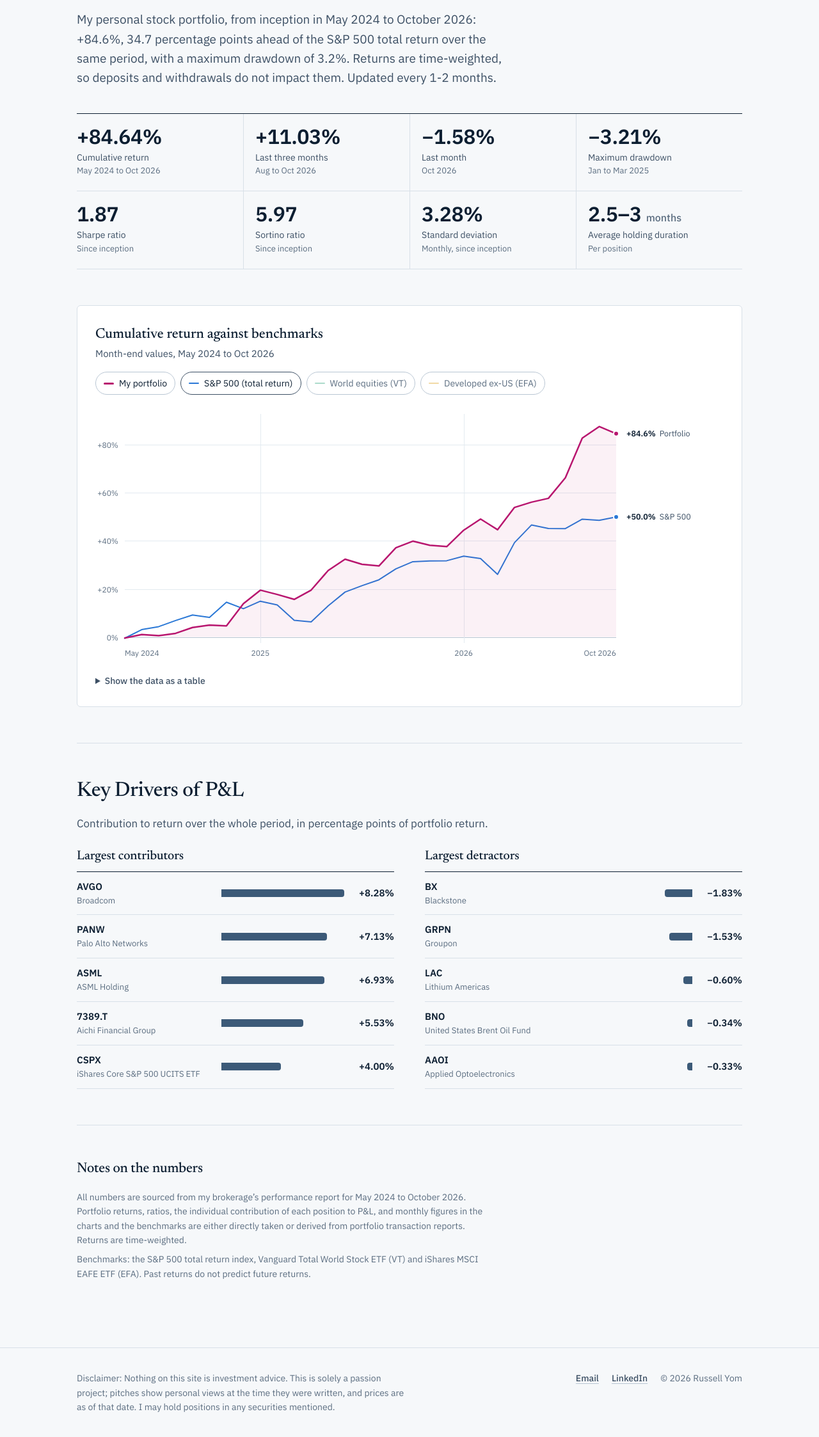
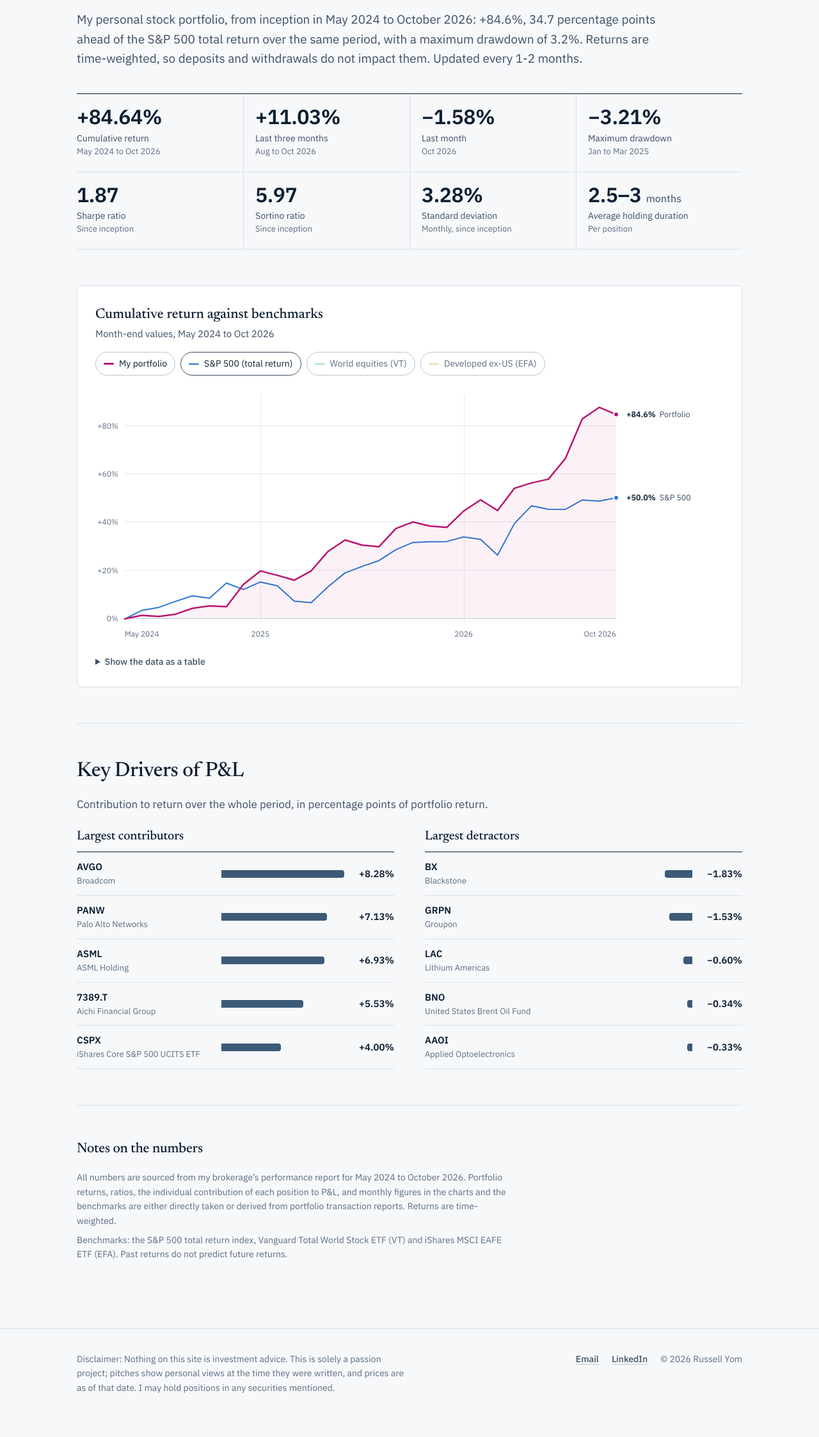
Before and after one commit to russayz/russayz.github.io, a plain HTML site: page track-record/index.html in a window 1280 px wide. Shown: the part 204-2450 px from the top of the page at 64% size. Drawn offline with Linux system fonts and the light colour scheme.

Commit message:
Widen text blocks site-wide to about 80 characters per line
Co-Authored-By: Claude Opus 5.5 <noreply@anthropic.com>
Claude-Session: https://claude.ai/code/session_012NfHhAEL8ESmMEtp1NNRZ8

```diff
--- a/assets/css/site.css
+++ b/assets/css/site.css
@@ -66,7 +66,7 @@
   --serif: "Newsreader", "Iowan Old Style", "Palatino Linotype", Georgia, serif;
   --sans: "IBM Plex Sans", "Helvetica Neue", Arial, system-ui, sans-serif;
 
-  --measure: 66ch;
+  --measure: 80ch;
   --wrap: 1120px;
   --gutter: clamp(20px, 4vw, 40px);
   --radius: 6px;
@@ -282,7 +282,7 @@ tbody tr:last-child td { border-bottom: 0; }
 .research-body h3 { margin-top: 12px; font-size: clamp(24px, 2.4vw, 30px); }
 .research-body h3 a { text-decoration: none; }
 .research-body h3 a:hover { color: var(--ink); text-decoration: underline; text-decoration-color: var(--accent); text-decoration-thickness: 2px; }
-.research-dek { margin-top: 10px; color: var(--ink-2); max-width: 58ch; }
+.research-dek { margin-top: 10px; color: var(--ink-2); max-width: 80ch; }
 .research-figs { display: grid; grid-template-columns: repeat(3, minmax(0, max-content)); gap: 0 28px; margin: 18px 0 0; }
 .research-figs div { display: flex; flex-direction: column-reverse; }
 .research-figs dt { font-size: 13px; color: var(--ink-3); }
@@ -311,10 +311,10 @@ tbody tr:last-child td { border-bottom: 0; }
 .page-head { padding-block: clamp(36px, 6vw, 64px) clamp(28px, 4vw, 40px); }
 .crumbs { font-size: 14px; color: var(--ink-3); margin-bottom: 18px; }
 .crumbs a { color: var(--ink-2); }
-.page-head .lede { margin-top: 18px; font-size: 19px; color: var(--ink-2); max-width: 60ch; }
+.page-head .lede { margin-top: 18px; font-size: 19px; color: var(--ink-2); max-width: 80ch; }
 .page-head .meta { margin-bottom: 16px; }
 .pitch-sub { margin-top: 14px; font-family: var(--serif); font-size: clamp(21px, 2.3vw, 26px); line-height: 1.3; color: var(--ink-2); max-width: 40ch; }
-.team { margin-top: 18px; font-size: 15px; color: var(--ink-3); max-width: 70ch; }
+.team { margin-top: 18px; font-size: 15px; color: var(--ink-3); max-width: 80ch; }
 
 /* key figures */
 .figures { display: grid; grid-template-columns: repeat(4, minmax(0, 1fr)); margin: 0; border-top: 1px solid var(--ink); border-bottom: 1px solid var(--rule); }
@@ -406,7 +406,7 @@ tbody tr:last-child td { border-bottom: 0; }
 .ctr-bar.neg i { right: 0; border-radius: 4px 0 0 4px; }
 .ctr-list .v { text-align: right; font-weight: 600; font-variant-numeric: tabular-nums; }
 
-.notes { font-size: 14px; color: var(--ink-3); max-width: 78ch; }
+.notes { font-size: 14px; color: var(--ink-3); max-width: 80ch; }
 .notes p + p { margin-top: 8px; }
 
 /* ---------- about page ---------- */
--- a/track-record/index.html
+++ b/track-record/index.html
@@ -22,7 +22,7 @@
 <link rel="icon" href="/assets/img/favicon.svg?v=2" type="image/svg+xml">
 <link rel="preload" href="/assets/fonts/newsreader-latin-opsz.woff2" as="font" type="font/woff2" crossorigin>
 <link rel="preload" href="/assets/fonts/ibm-plex-sans-latin-400-normal.woff2" as="font" type="font/woff2" crossorigin>
-<link rel="stylesheet" href="/assets/css/site.css?v=20261125c">
+<link rel="stylesheet" href="/assets/css/site.css?v=20261125d">
 <script src="/assets/js/performance-data.js" defer></script>
 <script src="/assets/js/charts.js" defer></script>
 </head>
```
Also changed, not shown: 404.html (+1 -1 lines), about/index.html (+1 -1 lines), index.html (+1 -1 lines), research/boot-barn/index.html (+1 -1 lines), research/disco/index.html (+1 -1 lines), research/ftai-aviation/index.html (+1 -1 lines), research/index.html (+1 -1 lines).
